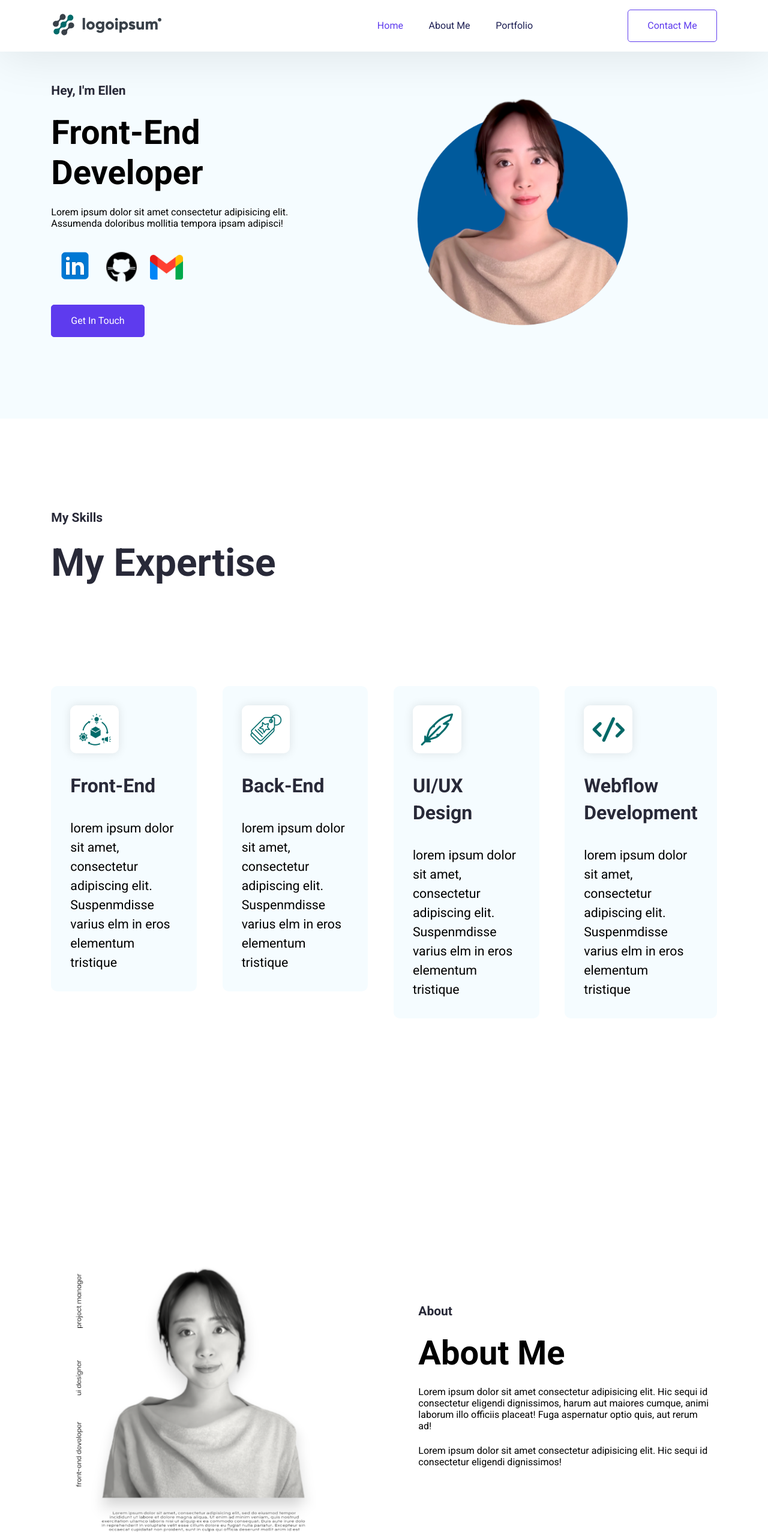
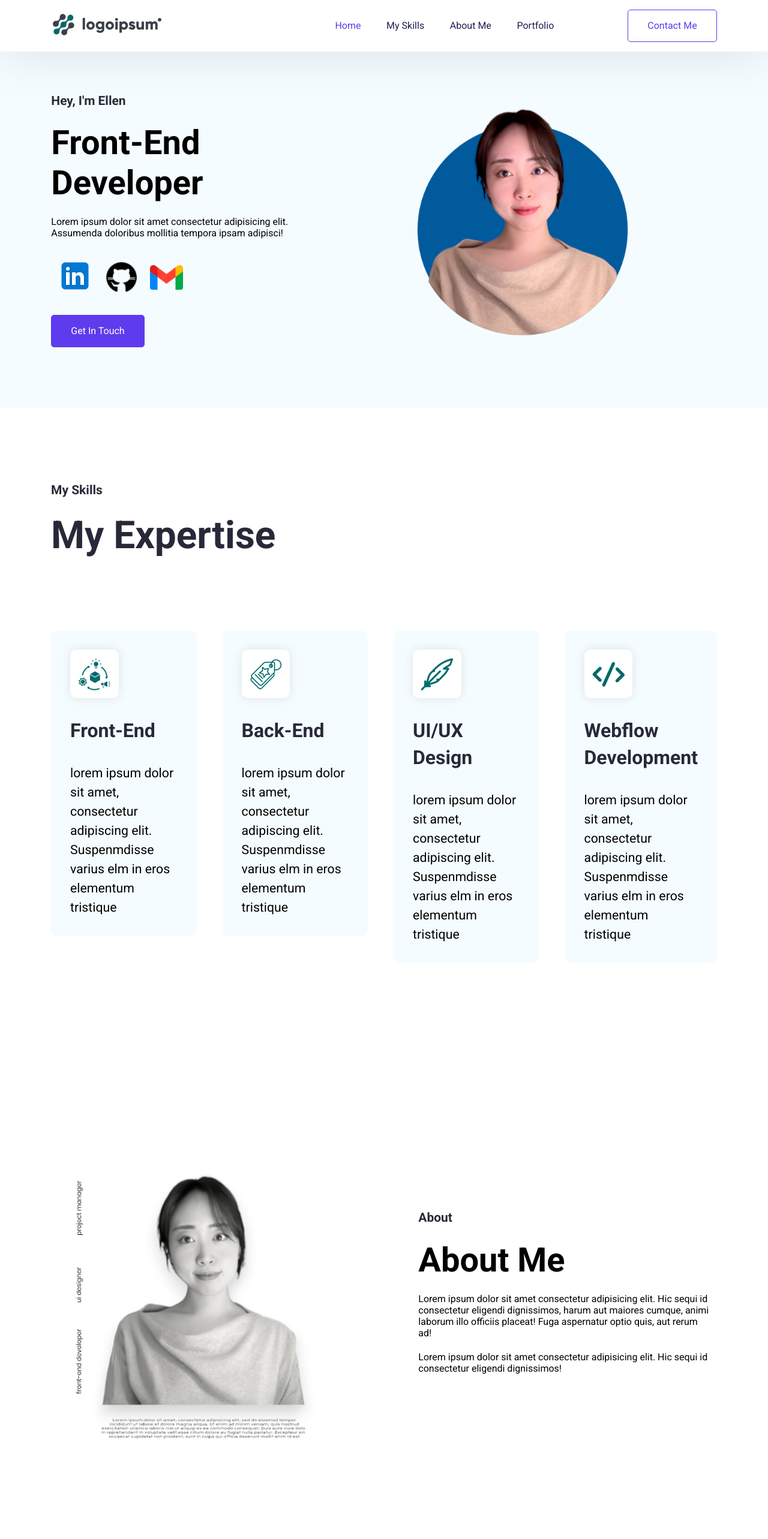
Before and after one commit to ellen3128/portfolio_updated, a React (Create React App) app: page / in a window 1280 px wide. Shown: the top 2566 px of the page at 60% size. Built offline with nearby package versions, Linux system fonts and the light colour scheme.

Commit message:
Navbar modified to include skills section

```diff
--- a/src/App.css
+++ b/src/App.css
@@ -189,7 +189,7 @@ h3 {
 .hero--section {
   display: grid;
   grid-template-columns: repeat(2, 1fr);
-  padding: 133.333px 85.333px 133.333px;
+  padding: 150px 85.333px 100px;
   align-items: center;
   justify-content: space-between;
   gap: 32px;
@@ -246,11 +246,11 @@ h3 {
 
 .skills--section {
   display: flex;
-  padding: 149.33px 85.33px;
+  padding: 120px 85px;
   flex-direction: column;
   justify-content: center;
   align-items: flex-start;
-  gap: 166.667px;
+  gap: 120px;
 }
 
 .skills--section--heading {
@@ -325,7 +325,7 @@ h3 {
 
 .about--section {
   display: grid;
-  padding: 133.3px 95.3px;
+  padding: 100px 95px;
   align-items: center;
   gap: 114.6px;
   grid-template-columns: repeat(2, 1fr);
--- a/src/Pages/Home/Navbar.jsx
+++ b/src/Pages/Home/Navbar.jsx
@@ -68,6 +68,20 @@ export default function Navbar() {
               smooth={true}
               offset={-70}
               duration={500}
+              to="mySkills"
+              className="navbar--content"
+            >
+              My Skills
+            </Link>
+          </li>
+          <li>
+            <Link
+              onclick={closeMenu}
+              activeClass="navbar--active-content"
+              spy={true}
+              smooth={true}
+              offset={-70}
+              duration={500}
               to="AboutMe"
               className="navbar--content"
             >
```
